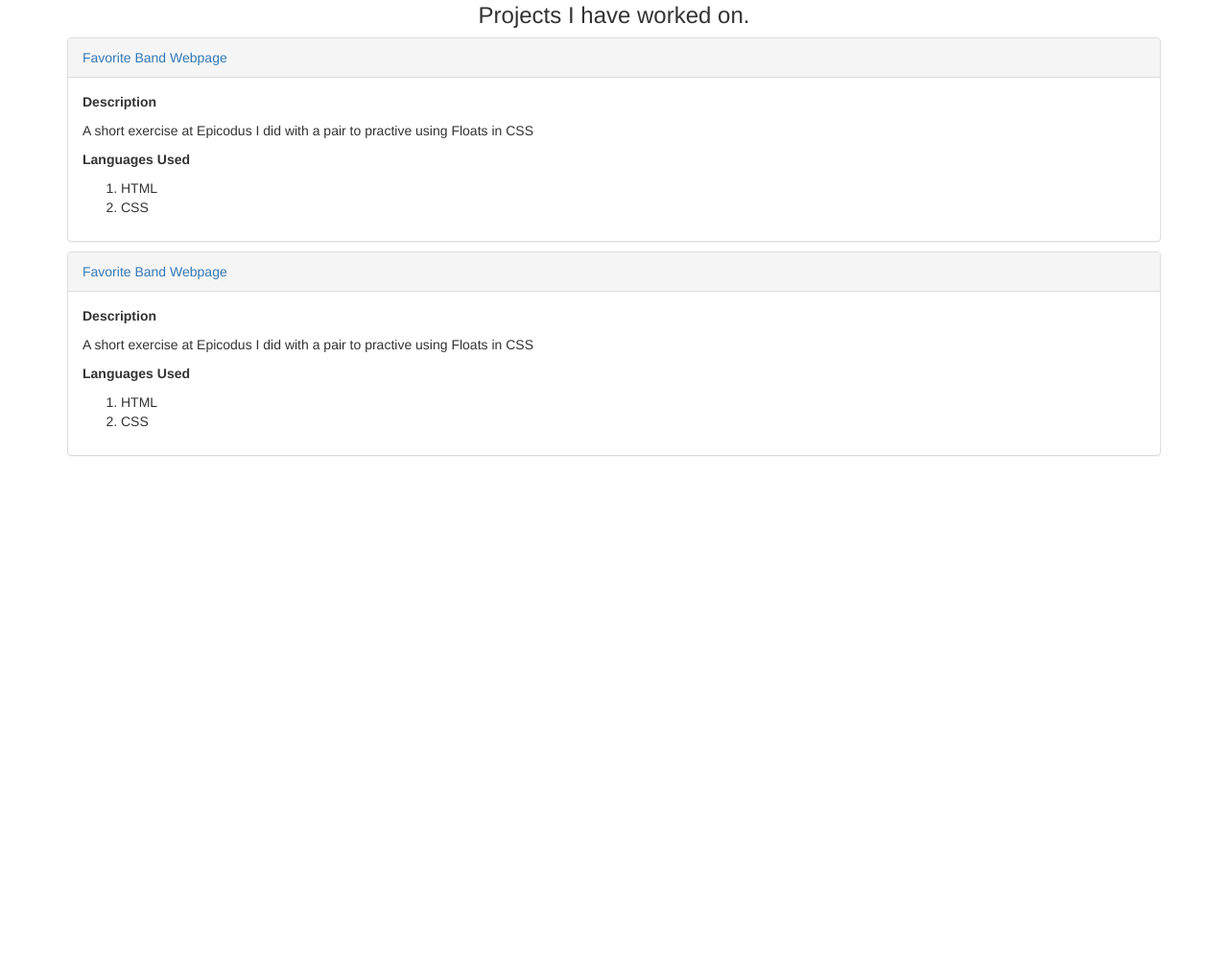
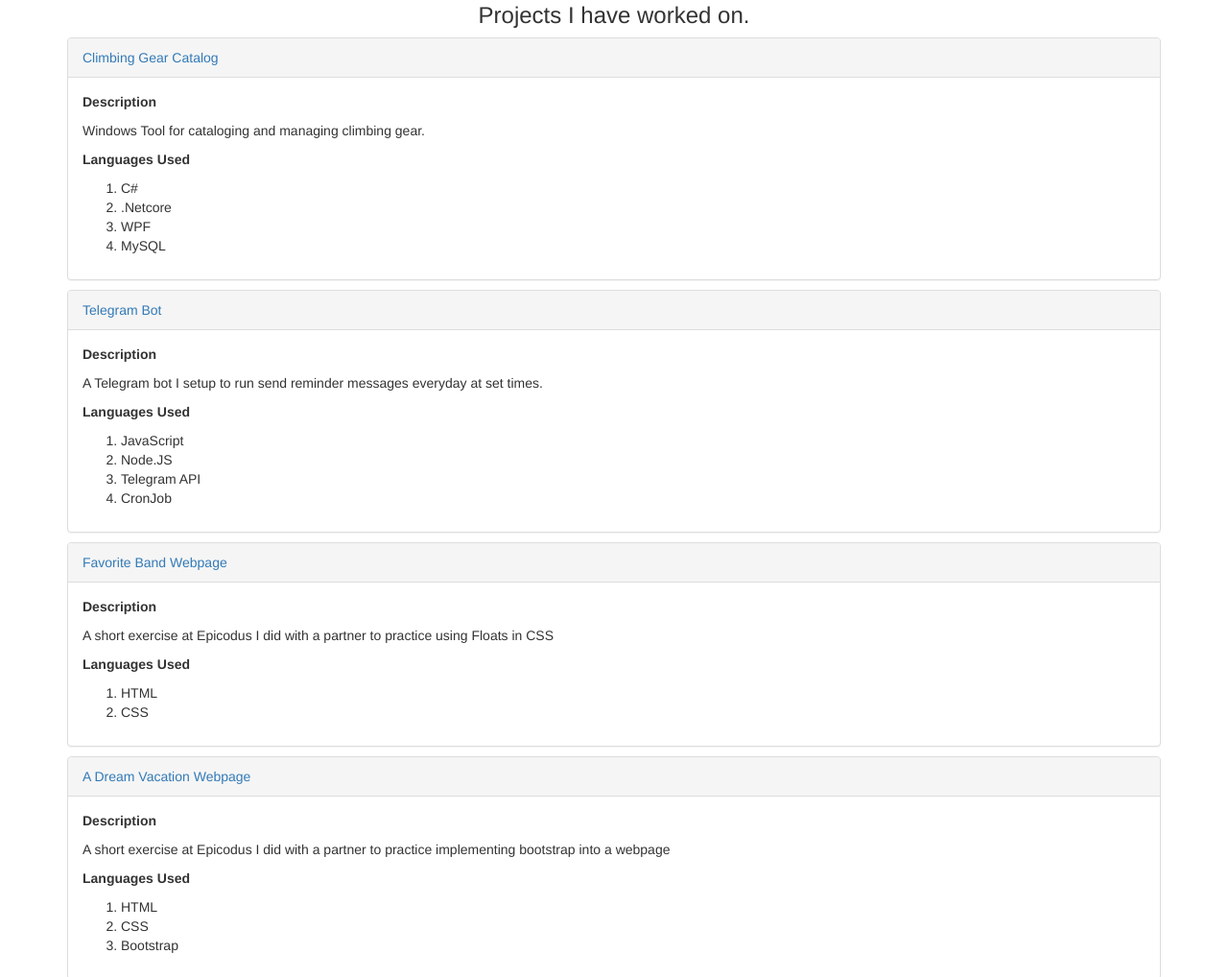
Before and after one commit to DeryckJackson/programming-portfolio-website, a plain HTML site: page index.html in a window 1280 px wide. Shown: the part 655-1673 px from the top of the page at 96% size. Before the commit the page ends 1140 px from the top, so only its background shows below. Drawn offline with Linux system fonts and the light colour scheme.

Commit message:
finished adding projects to index.html

```diff
--- a/index.html
+++ b/index.html
@@ -18,11 +18,43 @@
     <h3 class="projects-title">Projects I have worked on.</h3>
     <div class="panel panel-default">
       <div class="panel-heading">
+        <a href="https://github.com/DeryckJackson/favorite-band">Climbing Gear Catalog</a>
+      </div>
+      <div class="panel-body">
+        <p><strong>Description</strong></p>
+        <p>Windows Tool for cataloging and managing climbing gear.</p>
+        <p><strong>Languages Used</strong></p>
+        <ol>
+          <li>C#</li>
+          <li>.Netcore</li>
+          <li>WPF</li>
+          <li>MySQL</li>
+        </ol>
+      </div>
+    </div>
+    <div class="panel panel-default">
+      <div class="panel-heading">
+        <a href="https://github.com/DeryckJackson/telegram-bot">Telegram Bot</a>
+      </div>
+      <div class="panel-body">
+        <p><strong>Description</strong></p>
+        <p>A Telegram bot I setup to run send reminder messages everyday at set times.</p>
+        <p><strong>Languages Used</strong></p>
+        <ol>
+          <li>JavaScript</li>
+          <li>Node.JS</li>
+          <li>Telegram API</li>
+          <li>CronJob</li>
+        </ol>
+      </div>
+    </div>
+    <div class="panel panel-default">
+      <div class="panel-heading">
         <a href="https://github.com/DeryckJackson/favorite-band">Favorite Band Webpage</a>
       </div>
       <div class="panel-body">
         <p><strong>Description</strong></p>
-        <p>A short exercise at Epicodus I did with a pair to practive using Floats in CSS</p>
+        <p>A short exercise at Epicodus I did with a partner to practice using Floats in CSS</p>
         <p><strong>Languages Used</strong></p>
         <ol>
           <li>HTML</li>
@@ -32,18 +64,18 @@
     </div>
     <div class="panel panel-default">
       <div class="panel-heading">
-        <a href="https://github.com/DeryckJackson/favorite-band">Favorite Band Webpage</a>
+        <a href="https://github.com/DeryckJackson/Implementing-Bootstrap">A Dream Vacation Webpage</a>
       </div>
       <div class="panel-body">
         <p><strong>Description</strong></p>
-        <p>A short exercise at Epicodus I did with a pair to practive using Floats in CSS</p>
+        <p>A short exercise at Epicodus I did with a partner to practice implementing bootstrap into a webpage</p>
         <p><strong>Languages Used</strong></p>
         <ol>
           <li>HTML</li>
           <li>CSS</li>
+          <li>Bootstrap</li>
         </ol>
       </div>
-    </div>
   </div>
 </body>
 </html>
```
